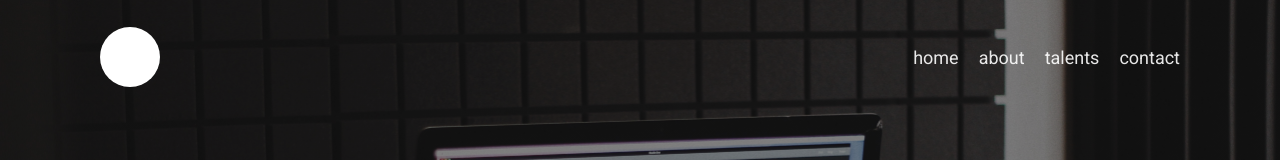
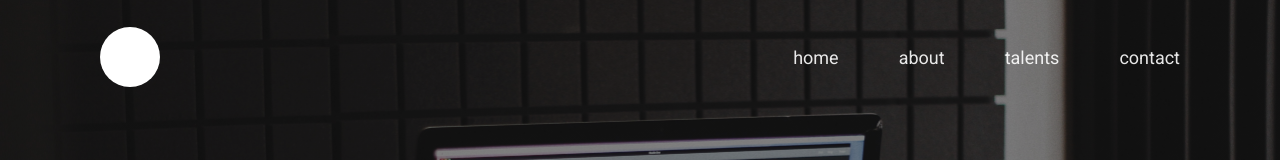
Before and after one commit to faishalirwn/25LabStudio, a Next.js app: page / in a window 1280 px wide. Shown: the top 160 px of the page. Built offline with nearby package versions, Linux system fonts and the light colour scheme.

Commit message:
Change navbar item margin

```diff
--- a/components/layout.module.css
+++ b/components/layout.module.css
@@ -25,5 +25,5 @@
 .nav-right li {
     display: inline-block;
     list-style-type: none;
-    margin-left: 20px;
+    margin-left: 60px;
 }
```
